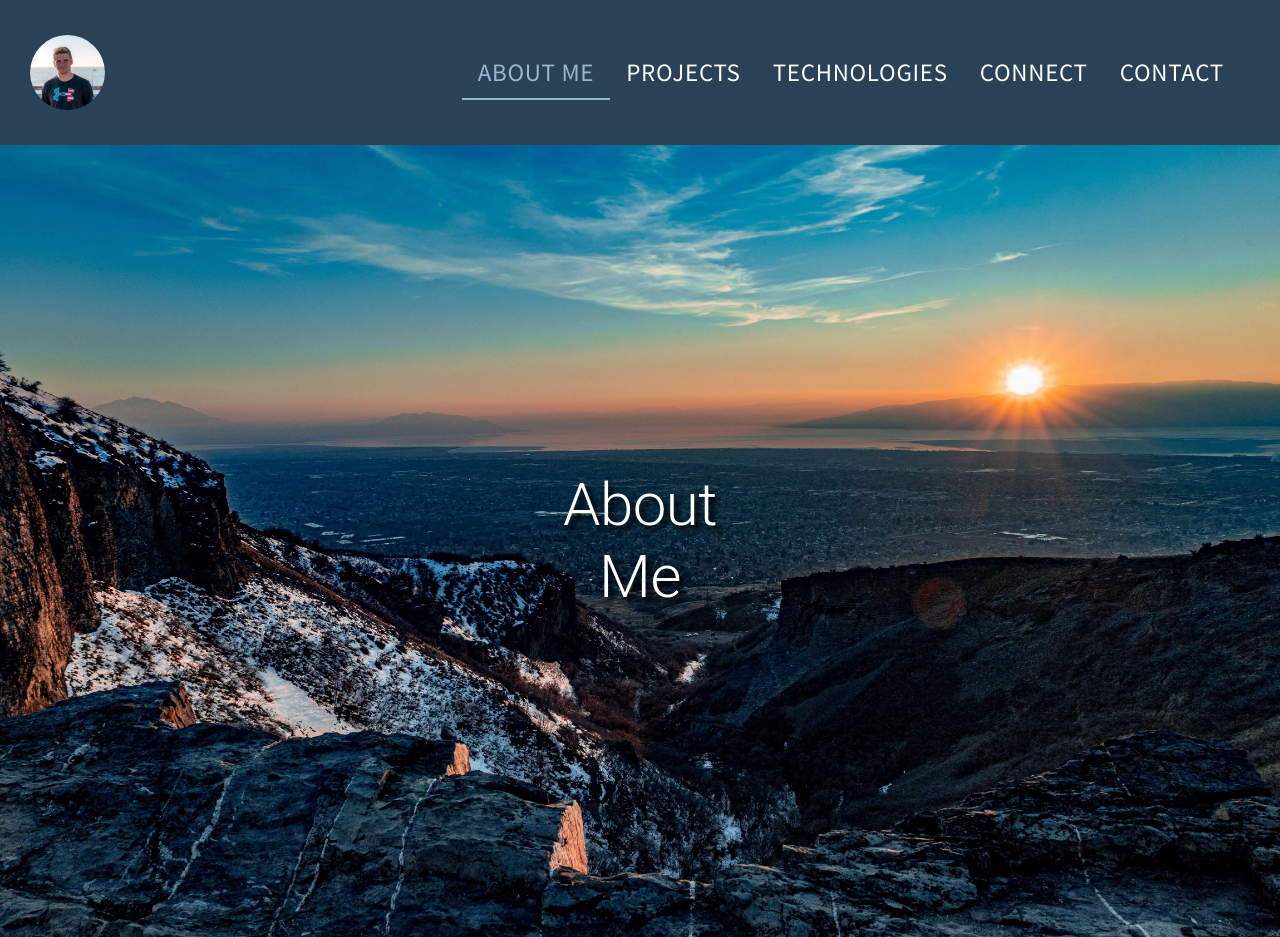
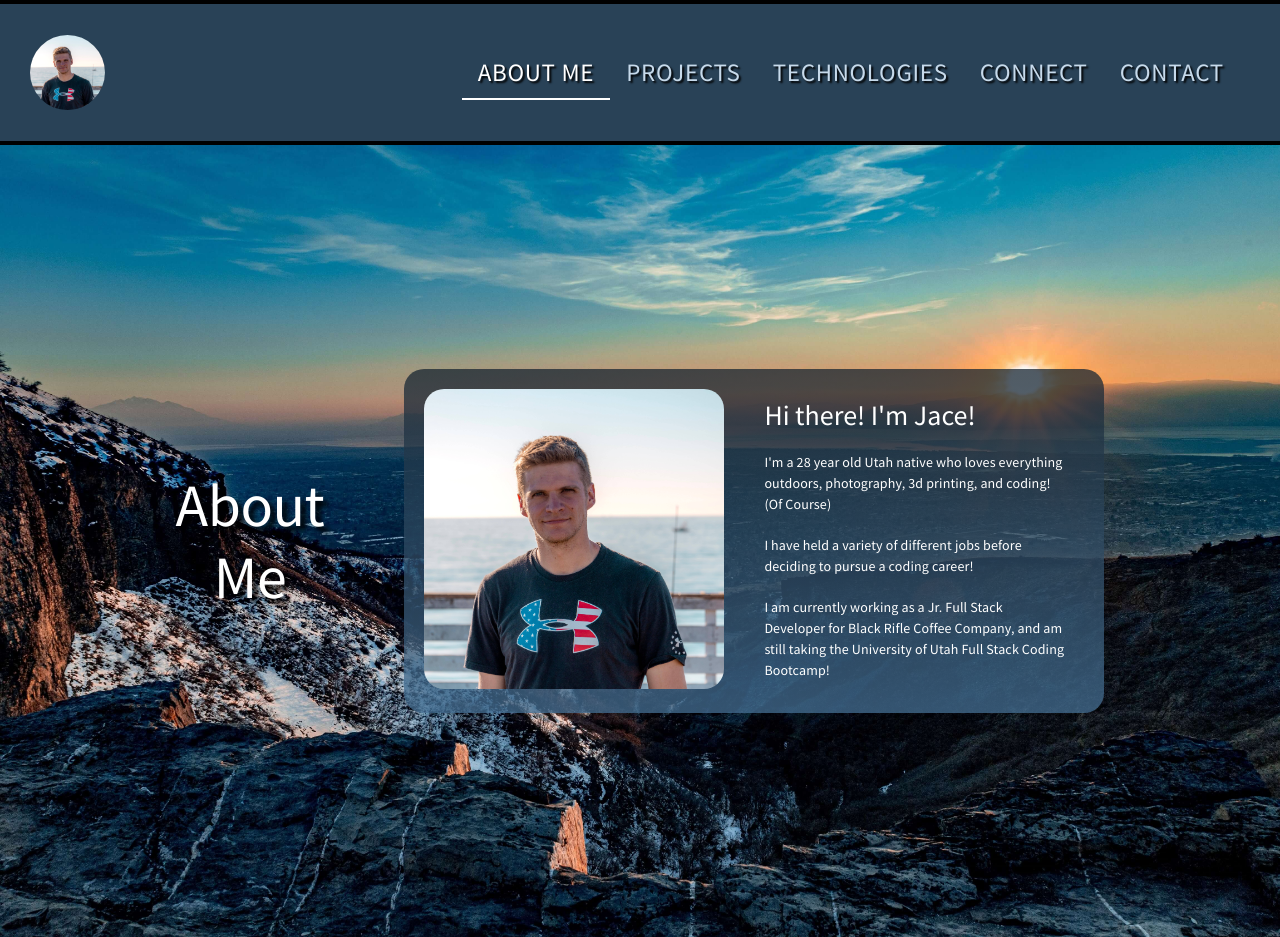
Before and after one commit to Jacee94/coding-portfolio-next, a Next.js app: page / in a window 1280 px wide. Built offline with nearby package versions, Linux system fonts and the light colour scheme.

Commit message:
hero section progress

```diff
--- a/components/Composites/HeaderNav/HeaderNav.jsx
+++ b/components/Composites/HeaderNav/HeaderNav.jsx
@@ -29,7 +29,7 @@ export default function HeaderNav() {
         value={value}
         onChange={handleChange}
         className={classes.tabs}
-        TabIndicatorProps={{ sx: { backgroundColor: "#9bb7d0" } }}
+        TabIndicatorProps={{ sx: { backgroundColor: "white" } }}
       >
         <LinkTab className={classes.tab} label="About Me"></LinkTab>
         <LinkTab className={classes.tab} label="Projects"></LinkTab>
--- a/components/Composites/HeaderNav/HeaderNav.styles.jsx
+++ b/components/Composites/HeaderNav/HeaderNav.styles.jsx
@@ -2,21 +2,29 @@ import { createUseStyles } from "react-jss";
 
 const HeaderNavStyles = createUseStyles({
   tab: {
-    color: "white",
+    color: "#c7daeb",
+    textShadow: "2px 2px 2px black",
     fontFamily: "Source Sans Pro",
     fontSize: 25,
+    borderRadius: "10px",
+    transition: ['background-color'],
+    transitionDuration: 250,
+
+    '&:not(.Mui-selected):hover': {
+      backgroundColor: '#243b4d',
+    },
 
     "&.Mui-selected": {
-      color: "#9bb7d0",
+      color: "white",
     },
 
-    "&:first-child": {
-      borderRadius: "10px 0 0 10px",
+    "& > *": {
+      borderRadius: "10px",
     },
 
-    "&:last-child": {
-      borderRadius: "0 10px 10px 0",
-    },
+    '& .MuiTouchRipple-root': {
+      color: '#0c131a'
+    }
   },
 });
 
--- a/components/Composites/HeroContent/HeroContent.jsx
+++ b/components/Composites/HeroContent/HeroContent.jsx
@@ -10,6 +10,17 @@ export default function(){
             <Box className={classes.heroContentTitle}>
                 <Typography variant={'h2'}>About Me</Typography>
             </Box>
+            <Box className={classes.heroContentAboutContainer}>
+                <Box className={classes.heroContentAboutImgWrapper}>
+                    <img src={'/bioImg.jpg'}></img>
+                </Box>
+                <Box className={classes.heroContentAboutDesc}>
+                    <Typography variant={'h3'}>Hi there! I'm Jace!</Typography>
+                    <Typography variantMapping={{body1: 'p'}}>I'm a 28 year old Utah native who loves everything outdoors, photography, 3d printing, and coding! (Of Course)</Typography>
+                    <Typography variantMapping={{body1: 'p'}}>I have held a variety of different jobs before deciding to pursue a coding career!</Typography>
+                    <Typography variantMapping={{body1: 'p'}}>I am currently working as a Jr. Full Stack Developer for Black Rifle Coffee Company, and am still taking the University of Utah Full Stack Coding Bootcamp!</Typography>
+                </Box>
+            </Box>
         </Box>
     )
 }
--- a/components/Composites/HeroContent/HeroContent.styles.jsx
+++ b/components/Composites/HeroContent/HeroContent.styles.jsx
@@ -2,21 +2,59 @@ import { createUseStyles } from "react-jss";
 
 export const heroContentStyles = createUseStyles({
     heroContentContainer: {
-
+        display: 'flex',
+        alignItems: 'center',
+        '& > *': {
+            margin: 40
+        }
     },
     heroContentTitle: {
+        display: 'flex',
         color: 'white',
         maxWidth: 'min-content',
         textAlign: 'center',
-        textShadow: '5px 5px 5px black'
+        textShadow: '5px 5px 5px black',
+
+        '& h2': {
+            fontFamily: 'Source Sans Pro',
+        }
     },
-    heroContentAbout: {
+    heroContentAboutContainer: {
+        display: 'flex',
+        backgroundImage: 'linear-gradient(rgba(23,37,49,0.75), rgba(69,111,147,0.75))',
+        borderRadius: 20,
 
+        '& > *': {
+            margin: 20
+        }
     },
-    heroContentAboutImg: {
-
+    heroContentAboutImgWrapper: {
+        '& img': {
+            height: 300,
+            width: 300,
+            borderRadius: 20
+        }
     },
     heroContentAboutDesc: {
+        color: 'white',
+        marginRight: 40,
+        width: 300,
+        padding: '10px 0 0 0',
 
+        '& h3': {
+            fontFamily: 'Source Sans Pro',
+            fontSize: 28,
+            marginBottom: 20,
+        },
+
+        '& p': {
+            fontFamily: 'Source Sans Pro',
+            marginBottom: 20,
+            fontSize: 14
+        },
+
+        '&:last-child': {
+            marginBottom: 0
+        }
     }
 })
--- a/components/Elements/Header/Header.styles.jsx
+++ b/components/Elements/Header/Header.styles.jsx
@@ -6,6 +6,8 @@ const headerStyles = createUseStyles({
     justifyContent: 'space-between',
     alignItems: 'center',
     backgroundColor: "#294257",
+    borderBottom: '4px solid black',
+    borderTop: '4px solid black',
     padding: '20px 40px 20px 30px',
     height: 145,
   },
```
